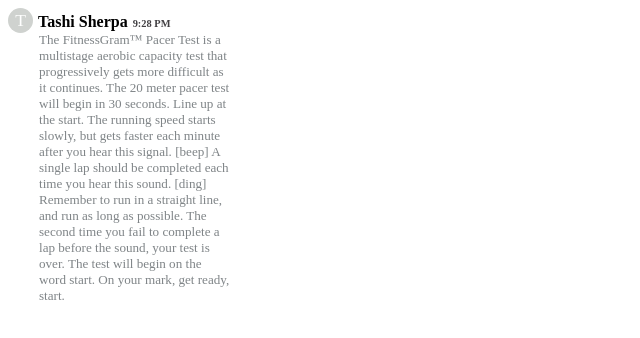
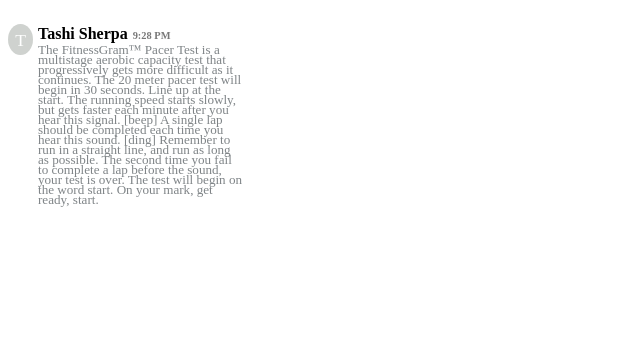
Before and after one commit to ctplatform/classtime-web, a Next.js app: page / in a window 1280 px wide. Shown: the top 338 px of the page, without its empty margins (0-640 px from the left). Built offline with nearby package versions, Linux system fonts and the light colour scheme.

Commit message:
revert icon display to absolute, styled message component

```diff
--- a/components/ChatMessage/ChatMessage.module.scss
+++ b/components/ChatMessage/ChatMessage.module.scss
@@ -1,6 +1,6 @@
 .chatMessageZAxis {
     position: absolute;
-    margin: 0px;
+    margin: 12px 0 12px 0;
     .chatMessageComponent {
         display: flex;
         flex-direction: row;
@@ -17,9 +17,10 @@
         border: 0.5rem;
         height: 25px;
         width: 25px;
-        display: table-cell;
-        vertical-align: middle;
+        display: absolute;
         text-align: center;
+        padding: 6.25px 0 0 0;
+        margin-top: 4px;
         .chatMessageIconChar {
             display: inline-block;
             color: white;
@@ -35,12 +36,13 @@
         display: inline-block;
         font-size: 0.65rem;
         margin: 0 0 0 5px;
-        color: #413F42;
+        color: #787878;
     }
     .chatMessageMessage {
         font-size: 0.82rem;
         color: #7F8487;
-        margin: 1px 0 0 1px;
-        max-width: 15vw;
+        margin-top: 2px;
+        max-width: 16vw;
+        line-height: 10px;
     }
 }
```
